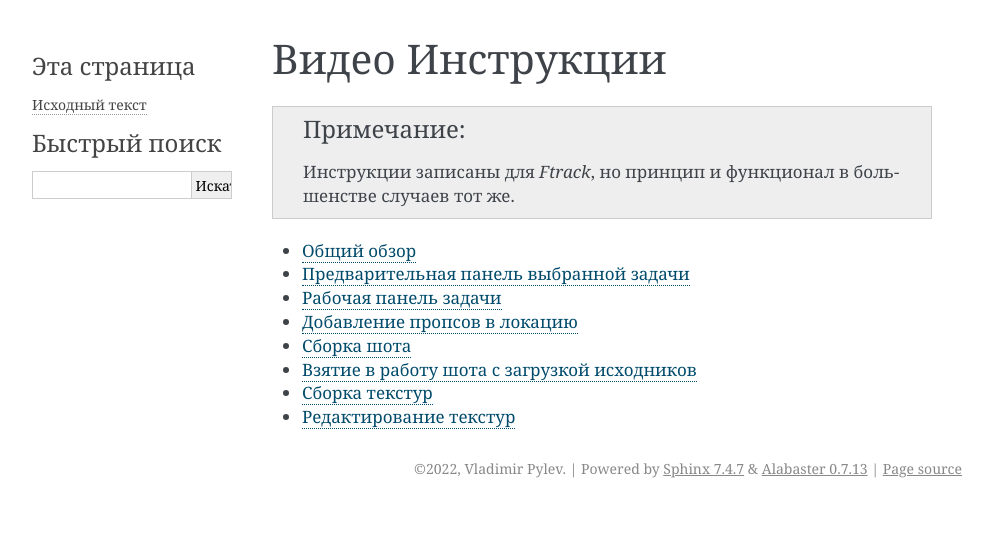
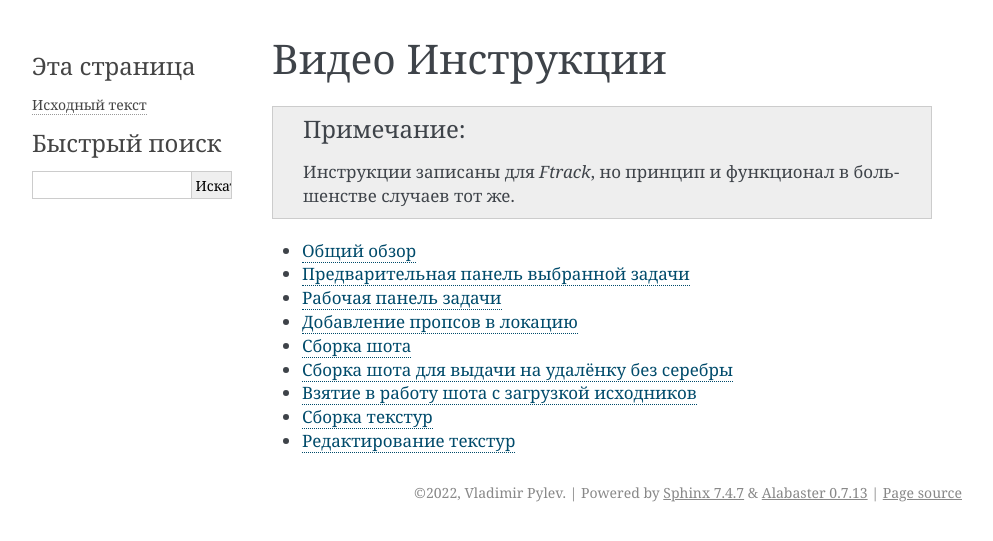
Before and after one commit to volodya-renderberg/cerebro-b3d-connect-manual, a Sphinx documentation site: the page built from docs/source/manual/video.rst, in a window 1280 px wide. Shown: the top 541 px of the page, without its empty margins (148-1141 px from the left). Built offline with Sphinx 7.4.7, drawn with Linux system fonts in a browser that asks for light colours.

Commit message:
сборка шота на аутсорс

```diff
--- a/docs/source/manual/video.rst
+++ b/docs/source/manual/video.rst
@@ -15,6 +15,8 @@
 
 * `Сборка шота <https://disk.yandex.ru/i/pL5ZYg8rk53fjA>`_
 
+* `Сборка шота для выдачи на удалёнку без серебры <https://disk.yandex.ru/i/VL5M1rR4BF4T4w>`_
+
 * `Взятие в работу шота с загрузкой исходников <https://youtu.be/xQ0Fqmj_Pvo>`_
 
 * `Сборка текстур <https://youtu.be/iTCtTxtwsns>`_
```
